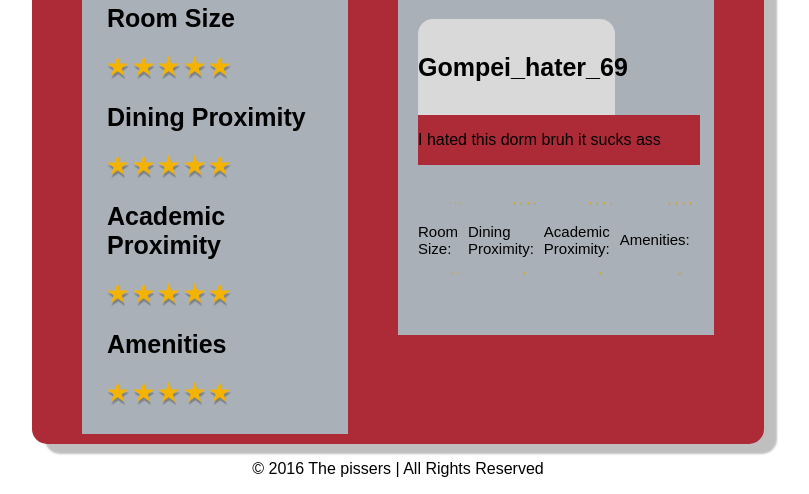
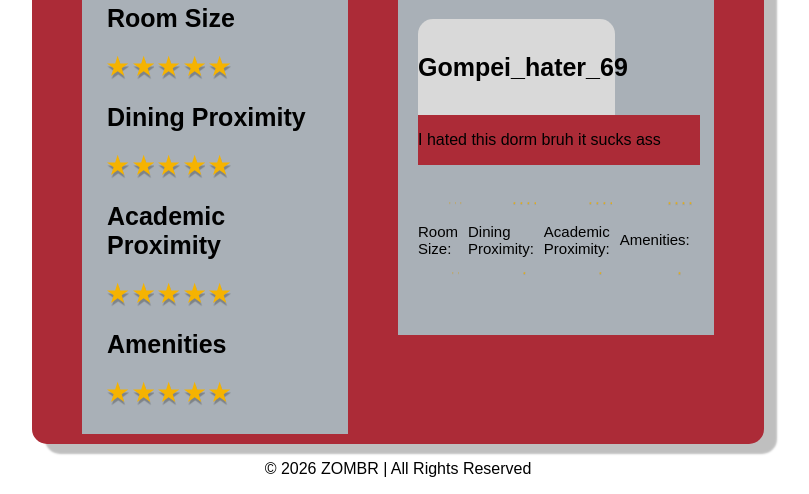
Before and after one commit to VZamora5/rate-my-dorm, a Flask app: template templates/dorms.html in a window 1280 px wide. Shown: the part 895-1389 px from the top of the page, without its empty margins (242-1051 px from the left). Run offline with Flask 3, Linux system fonts and the light colour scheme; the template is opened without the code that fills it, so the values that code supplies are empty; some web fonts are replaced.

Commit message:
Updated the footer :(

```diff
--- a/templates/layout.html
+++ b/templates/layout.html
@@ -30,7 +30,7 @@
     {% endblock %}
 
     <footer class="footer">
-        <p>© 2016 The pissers | All Rights Reserved</p>
+        <p>© 2026 ZOMBR | All Rights Reserved</p>
     </footer>
 </body>
 </html>
```
